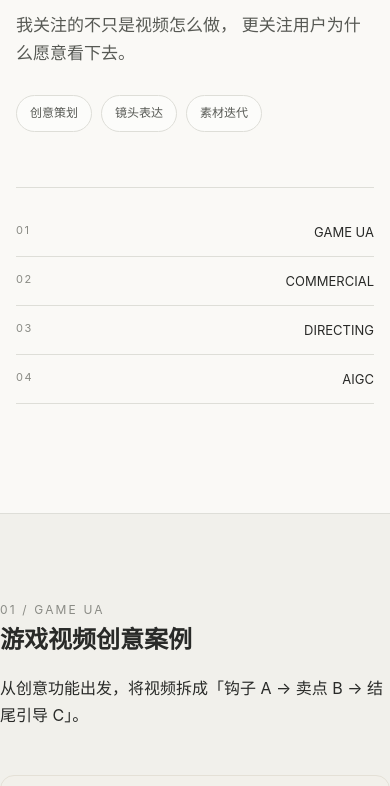
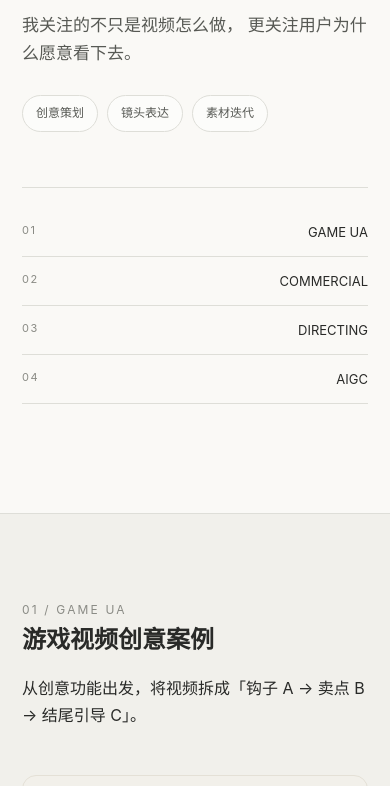
Before and after one commit to llwy26276-code/pportfolio, a website: page index.html in a window 390 px wide. Shown: the part 331-1117 px from the top of the page. Drawn offline with Linux system fonts and the light colour scheme.

Commit message:
Improve page spacing

```diff
--- a/assets/css/styles.css
+++ b/assets/css/styles.css
@@ -16,7 +16,8 @@
     --accent-soft:#e6e8e1;
     --warm:#b09d83;
     --shadow:0 18px 50px rgba(45,46,42,.08);
-    --max:1180px;
+    --max:1280px;
+    --page-padding:clamp(64px,5vw,80px);
     --radius:18px;
 }
 
@@ -28,8 +29,6 @@
 .film-layout + .film-layout{margin-top:65px;}
 .empty-state{padding:30px 0;color:var(--muted);}
 .case-tab strong{overflow-wrap:anywhere;}
-.game-section{padding-inline:max(16px,calc((100% - var(--max))/2));}
-
 *{margin:0;padding:0;box-sizing:border-box;}
 
 html{
@@ -55,9 +54,13 @@ button{font:inherit;}
 
 /* ---------- 通用 ---------- */
 
-.container{
-    width:min(var(--max),calc(100% - 64px));
-    margin:0 auto;
+.container,
+.game-section > .section-head,
+.game-section > .case-switcher,
+.game-section > .case-panels,
+.game-section > .empty-state{
+    width:min(var(--max),calc(100% - var(--page-padding) - var(--page-padding)));
+    margin-inline:auto;
 }
 
 .section{
@@ -895,8 +898,12 @@ footer{
 
 /* ---------- 手机端 ---------- */
 
+@media(max-width:1200px){
+    :root{--page-padding:48px;}
+}
+
 @media(max-width:900px){
-    .container{width:min(var(--max),calc(100% - 40px));}
+    :root{--page-padding:40px;}
     .section{padding:95px 0;}
     .section-head{grid-template-columns:1fr;gap:14px;margin-bottom:45px;}
 
@@ -920,14 +927,14 @@ footer{
 }
 
 @media(max-width:680px){
-    .container{width:calc(100% - 32px);}
+    :root{--page-padding:22px;}
     .nav{min-height:64px;}
     .nav-menu{display:block;}
     .nav-links{
         position:absolute;
         top:64px;
-        left:16px;
-        right:16px;
+        left:var(--page-padding);
+        right:var(--page-padding);
         display:none;
         flex-direction:column;
         align-items:stretch;
```
